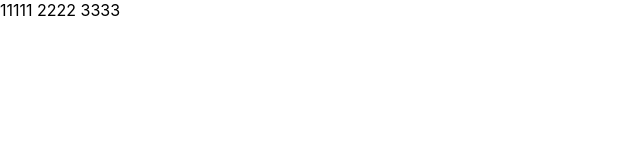
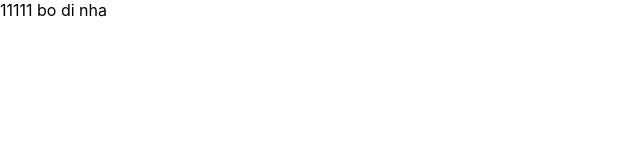
Before and after one commit to longmnguyen/hello-git, a React (Create React App) app: page / in a window 1280 px wide. Shown: the top 160 px of the page, without its empty margins (0-640 px from the left). Built offline with nearby package versions, Linux system fonts and the light colour scheme.

Commit message:
edit app test branch

```diff
--- a/src/App.js
+++ b/src/App.js
@@ -3,8 +3,7 @@ function App() {
   return (
     <div className="App">
       11111
-      2222
-      3333
+      bo di nha
     </div>
   );
 }
```
